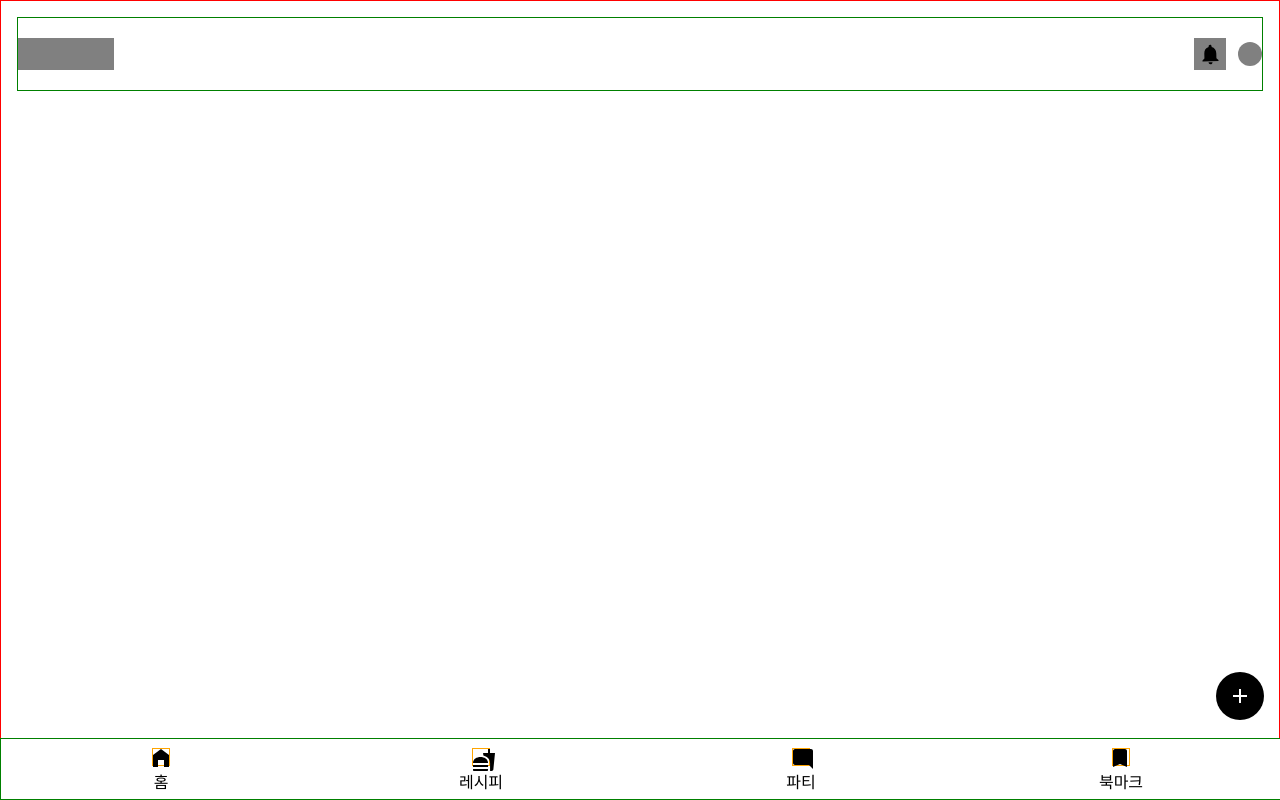
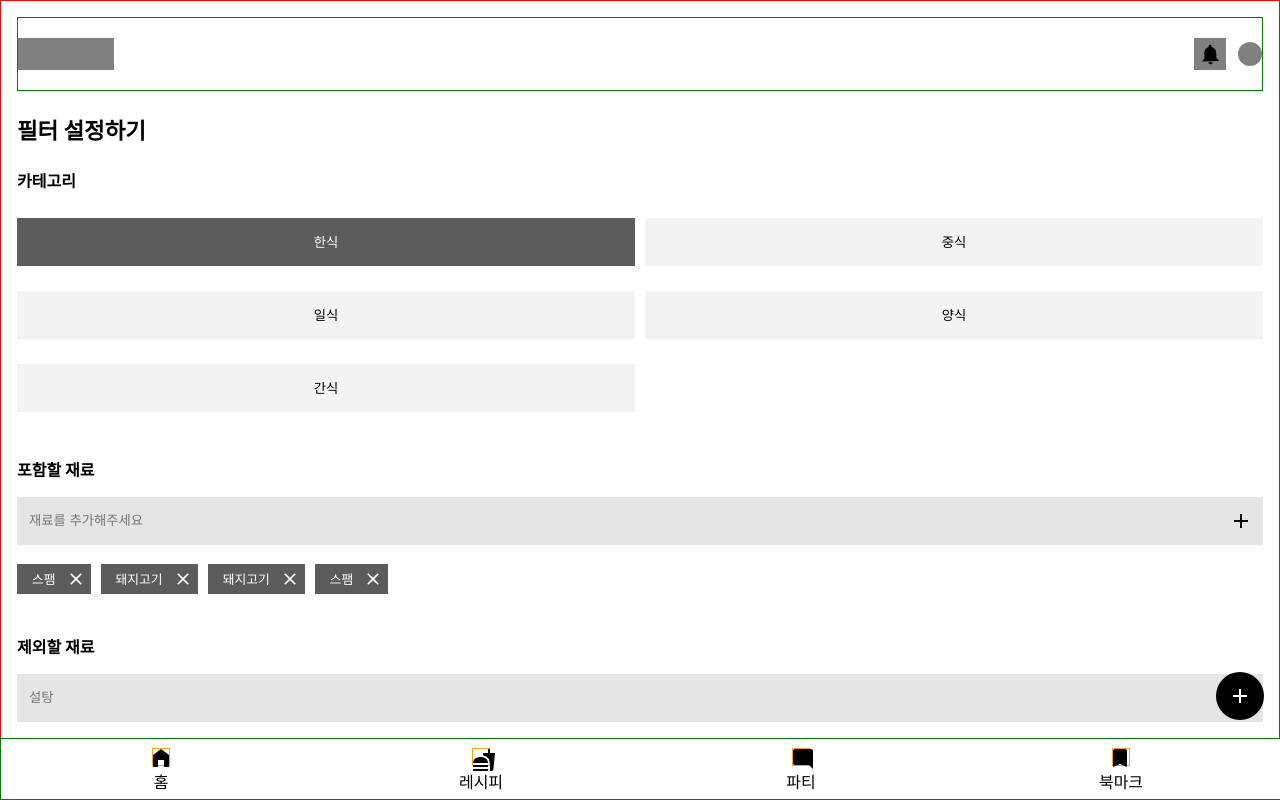
Before and after one commit to recipeShareProject/frontEnd, a React (Create React App) app: page /search/filter in a window 1280 px wide. Before the commit this address had no page. Built offline with nearby package versions, Linux system fonts and the light colour scheme.

Commit message:
feat : 필터 설정하기 ui

```diff
--- a/src/App.jsx
+++ b/src/App.jsx
@@ -9,7 +9,9 @@ import Auth from 'pages/auth';
 import Party from 'pages/party';
 import TestPage from 'pages/TestPage';
 import MainPage from 'pages/main/MainPage';
+import Search from 'pages/search';
 import SearchResult from 'pages/search/SearchResult';
+import SearchFilter from 'pages/search/SearchFilter';
 
 const App = () => {
   return (
@@ -19,7 +21,9 @@ const App = () => {
           <BrowserRouter>
             <Routes>
               <Route path="/" element={<MainPage />} />
-              <Route path="/search" element={<SearchResult />} />
+              <Route path="/search/*" element={<Search />} />
+              <Route path="/search/result" element={<SearchResult />} />
+              <Route path="/search/filter" element={<SearchFilter />} />
               <Route path="/auth/*" element={<Auth />} />
               <Route path="/party/*" element={<Party />} />
               <Route path="/test" element={<TestPage />} />
--- a/src/pages/auth/index.jsx
+++ b/src/pages/auth/index.jsx
@@ -1,6 +1,5 @@
-import PageLoader from 'components/common/PageLoader';
-import React, {lazy, Suspense} from 'react';
-import {Route, Routes, Navigate} from 'react-router-dom';
+import React, {lazy} from 'react';
+import {Route, Routes} from 'react-router-dom';
 
 const SignUp = lazy(() => import('pages/auth/SignUp'));
 const Login = lazy(() => import('pages/auth/Login'));
--- /dev/null
+++ b/src/pages/search/SearchFilter.jsx
@@ -0,0 +1,118 @@
+import {Box, Button} from '@mui/material';
+import AddIcon from '@mui/icons-material/Add';
+import CloseIcon from '@mui/icons-material/Close';
+import styled from 'styled-components';
+
+const SearchFilter = () => {
+  return (
+    <div>
+      <Box>
+        <Title>필터 설정하기</Title>
+        <FilterTitle>카테고리</FilterTitle>
+      </Box>
+      <FilterButtonGroup>
+        <FilterButton background="#5C5C5C" color="white">
+          한식
+        </FilterButton>
+        <FilterButton background="#F3F3F3">중식</FilterButton>
+        <FilterButton background="#F3F3F3">일식</FilterButton>
+        <FilterButton background="#F3F3F3">양식</FilterButton>
+        <FilterButton background="#F3F3F3">간식</FilterButton>
+      </FilterButtonGroup>
+      <Box mt={5}>
+        <FilterTitle>포함할 재료</FilterTitle>
+        <FilterInputWrapper>
+          <FilterInput placeholder="재료를 추가해주세요"></FilterInput>
+          <AddIcon />
+        </FilterInputWrapper>
+
+        <FilterInputTagWrapper>
+          {/* Todo : tag공통으로 빼기 */}
+          <FilterInputTag>
+            <p>스팸</p>
+            <CloseIcon fontSize="small" />
+          </FilterInputTag>
+          <FilterInputTag>
+            <p>돼지고기</p>
+            <CloseIcon fontSize="small" />
+          </FilterInputTag>
+          <FilterInputTag>
+            <p>돼지고기</p>
+            <CloseIcon fontSize="small" />
+          </FilterInputTag>
+          <FilterInputTag>
+            <p>스팸</p>
+            <CloseIcon fontSize="small" />
+          </FilterInputTag>
+        </FilterInputTagWrapper>
+      </Box>
+      <Box mt={5}>
+        <FilterTitle>제외할 재료</FilterTitle>
+        <FilterInputWrapper>
+          <FilterInput placeholder="설탕"></FilterInput>
+          <AddIcon />
+        </FilterInputWrapper>
+      </Box>
+    </div>
+  );
+};
+
+const Title = styled.p`
+  font-size: 1.4rem;
+  font-weight: bold;
+`;
+const FilterTitle = styled.p`
+  font-weight: bold;
+`;
+const FilterButtonGroup = styled.div`
+  display: grid;
+  grid-template-columns: repeat(2, 1fr);
+  gap: 10px;
+`;
+const FilterButton = styled.button`
+  height: 48px;
+  width: 100%;
+  border: none;
+  background: ${(props) => props.background};
+  margin: 10px 10px 5px 0px;
+  color: ${(props) => (props.color ? props.color : 'black')};
+`;
+
+const FilterInputWrapper = styled.div`
+  width: 100%;
+  height: 48px;
+  background: #e5e5e5;
+  display: flex;
+  justify-content: center;
+  align-items: center;
+  padding: 0px 10px;
+  box-sizing: border-box;
+`;
+
+const FilterInput = styled.input`
+  width: 100%;
+  border: none;
+  background: none;
+`;
+
+const FilterInputTagWrapper = styled.div`
+  margin: 1.2rem 0px;
+  display: flex;
+  gap: 10px;
+  flex-wrap: wrap;
+`;
+const FilterInputTag = styled.div`
+  color: white;
+  background: #5c5c5c;
+  display: flex;
+  align-items: center;
+  width: fit-content;
+  padding: 5px;
+  font-size: 0.8rem;
+  p {
+    margin: 0;
+    margin: 0px 10px;
+  }
+`;
+
+export default SearchFilter;
--- /dev/null
+++ b/src/pages/search/index.jsx
@@ -0,0 +1,20 @@
+import React, {lazy} from 'react';
+import {Route, Routes, Outlet} from 'react-router-dom';
+
+const SearchFilter = lazy(() => import('pages/search/SearchFilter'));
+const SearchResult = lazy(() => import('pages/search/SearchResult'));
+
+//Todo : 중첩 라우팅
+const Search = () => {
+  return (
+    // <Route>
+    //   <Route path="/result" element={<SearchResult />} />
+    //   <Route path="/filter" element={<SearchFilter />} />
+    // </Route>
+    <div>
+      <Outlet />
+    </div>
+  );
+};
+
+export default Search;
```
Also changed, not shown: src/components/search/RadioButtonGroup.jsx (added, +23 -0 lines).
